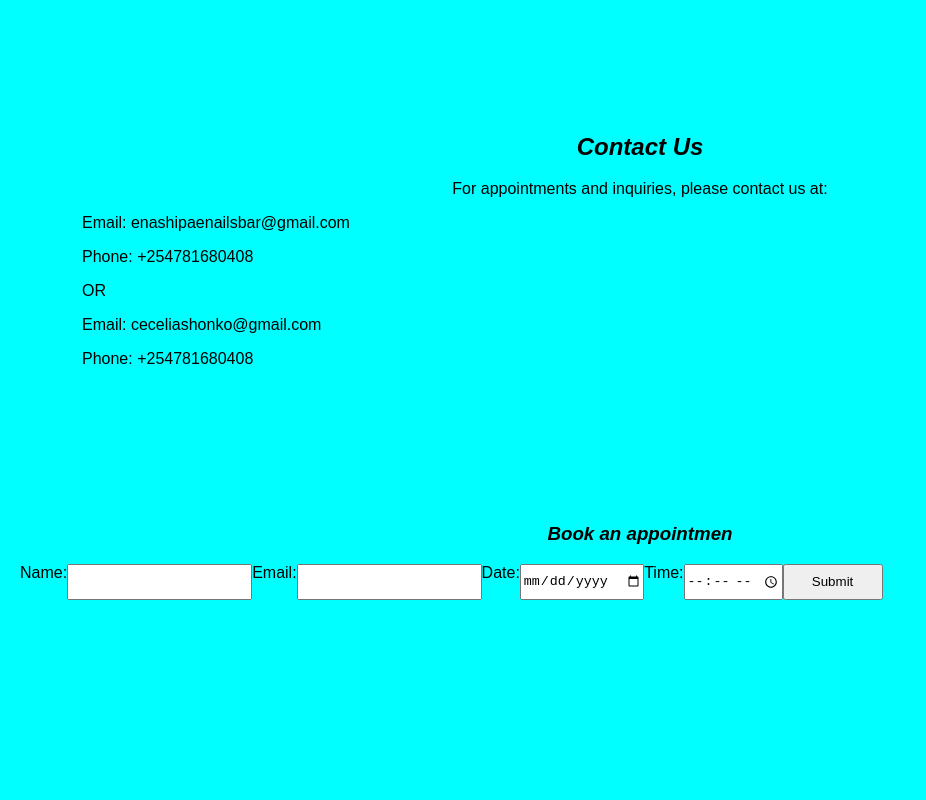
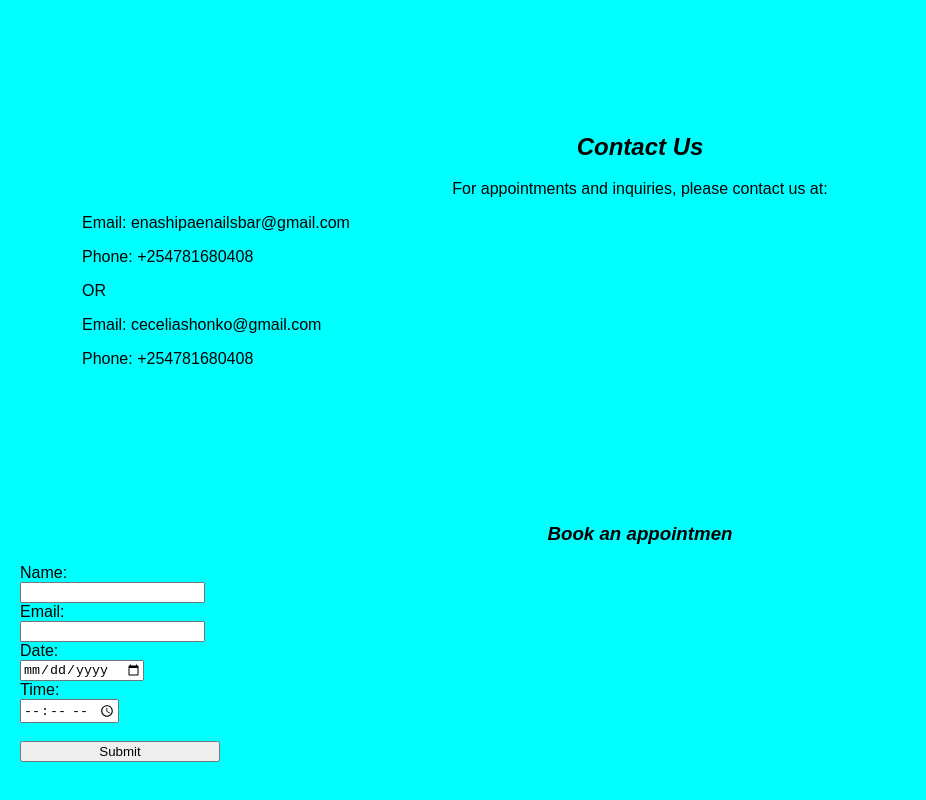
Before and after one commit to shonkojoseph/Open-Skills-API-Architecture-Description, a plain HTML site: page index.html in a window 1280 px wide. Shown: the part 896-1696 px from the top of the page, without its empty margins (0-926 px from the left). Before the commit the page ends 1582 px from the top, so only its background shows below. Drawn offline with Linux system fonts and the light colour scheme.

Commit message:
commiting phase 1 project

```diff
--- a/styles.css
+++ b/styles.css
@@ -78,9 +78,9 @@ body {
   }
 
   #appointmentform{
-display: inline-flex;
+display: inline;
 white-space: white;
   }
   #submit{
-    width: 100px;
+    width: 200px;
   }
```
